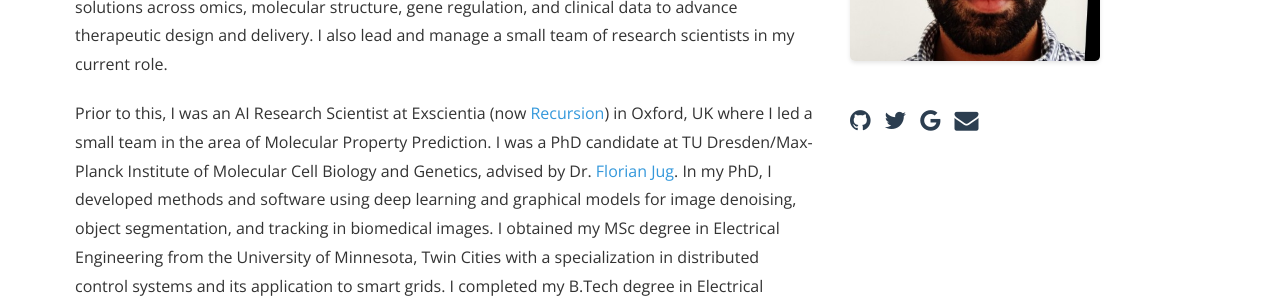
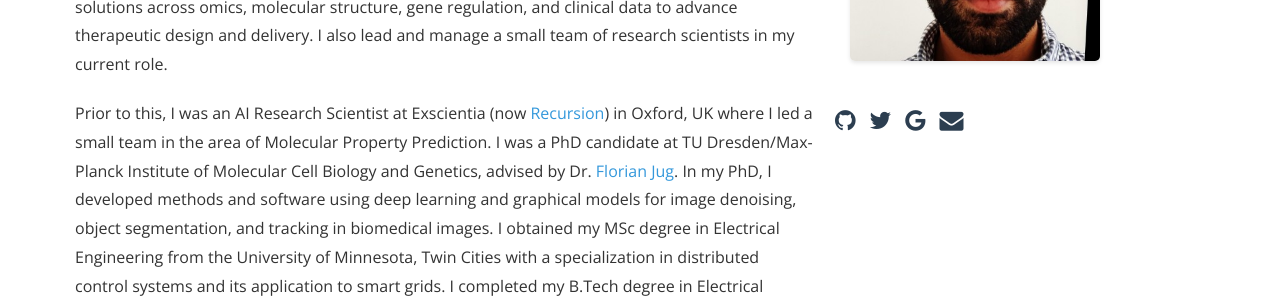
Before and after one commit to mangalp/mangalp.github.io, a Jekyll site: the page built from index.html, in a window 1280 px wide. Shown: the part 219-519 px from the top of the page. Built offline with Jekyll 4.4.1, drawn with Linux system fonts in a browser that asks for light colours; nearby versions of some CDN libraries.

Commit message:
Update sections

```diff
--- a/index.html
+++ b/index.html
@@ -23,12 +23,12 @@
         </div>
         <div class="col-sm-4">
           <img class="image-about-me" src="/img/mypic.jpeg" alt="Picture of Mangal Prakash"/>
-          <div class="row justify-content-end link-icon-list">
-              <div class="col-md-8 float-right justify-content-center">
-                  <div class="col-2 float-right link-icon-list-icon"><a href="https://github.com/{{ site.github_username }}" class="username"><i class="fa fa-github"></i></a></div>
-                  <div class="col-2 float-right link-icon-list-icon"><a href="https://twitter.com/{{ site.twitter_username }}"><i class="fa fa-twitter"></i></a></div>
-                  <div class="col-2 float-right link-icon-list-icon"><a href="https://scholar.google.at/citations?user={{ site.google_scholar_user }}"><i class="fa fa-google"></i></a></div>
-                  <div class="col-2 float-right link-icon-list-icon"><a href="mailto:{{ site.email }}"><i class="fa fa-envelope"></i></a></div>
+          <div class="row justify-content-center link-icon-list">
+              <div class="col-8 d-flex justify-content-center">
+                  <div class="link-icon-list-icon"><a href="https://github.com/{{ site.github_username }}" class="username"><i class="fa fa-github"></i></a></div>
+                  <div class="link-icon-list-icon"><a href="https://twitter.com/{{ site.twitter_username }}"><i class="fa fa-twitter"></i></a></div>
+                  <div class="link-icon-list-icon"><a href="https://scholar.google.at/citations?user={{ site.google_scholar_user }}"><i class="fa fa-google"></i></a></div>
+                  <div class="link-icon-list-icon"><a href="mailto:{{ site.email }}"><i class="fa fa-envelope"></i></a></div>
               </div>
           </div>
         </div>
```
